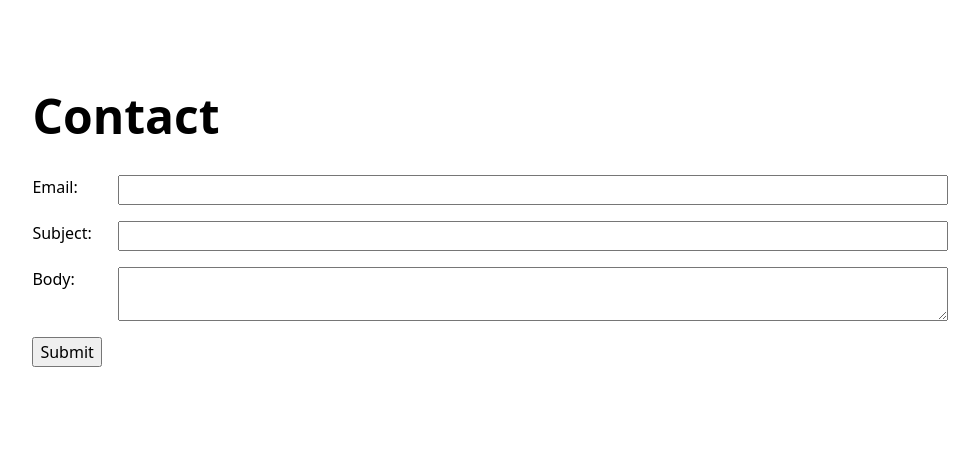
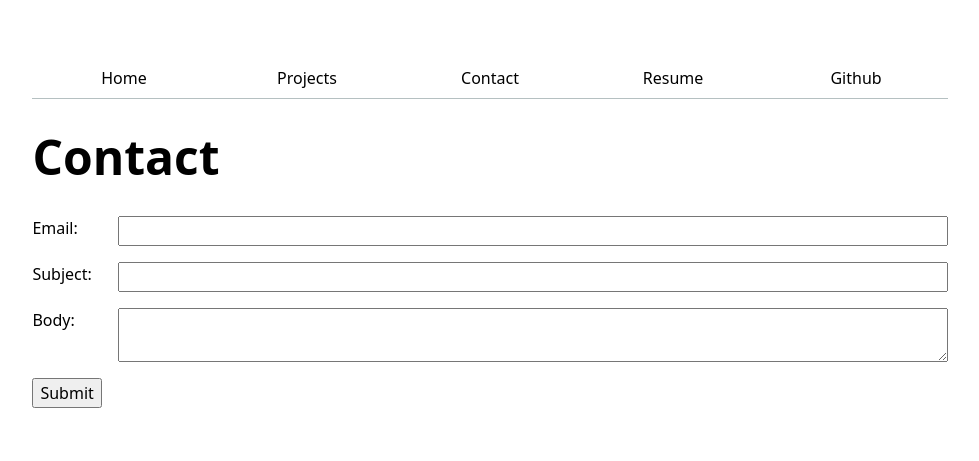
Before and after one commit to timeturtles/DSC106-Portfolio, a plain HTML site: page contact/index.html in a window 1280 px wide. Shown: the whole page, without its empty margins (150-1129 px from the left). Drawn offline with Linux system fonts and the light colour scheme.

Commit message:
relative pathing

```diff
--- a/contact/index.html
+++ b/contact/index.html
@@ -5,7 +5,7 @@
     <meta name="viewport" content="width=device-width, initial-scale=1.0">
     <title>Contact</title>
     <link rel="stylesheet" href="..\style.css">
-    <script src="global.js" type="module"></script>
+    <script src="/DSC106-Portfolio/global.js" type="module"></script>
 </head>
 <body>
     <h1>Contact</h1>
--- a/global.js
+++ b/global.js
@@ -28,7 +28,7 @@ for (let p of pages) {
   if (a.host === location.host && a.pathname === location.pathname) {
     a.classList.add('current');
   }
-  if (a.host !== location.host && a.pathname === location.pathname) {
+  if (a.host !== location.host) {
     a.target = '_blank';
   }
   nav.append(a);
```
Also changed, not shown: index.html (+1 -1 lines), projects/index.html (+1 -1 lines), resume/index.html (+1 -1 lines).
